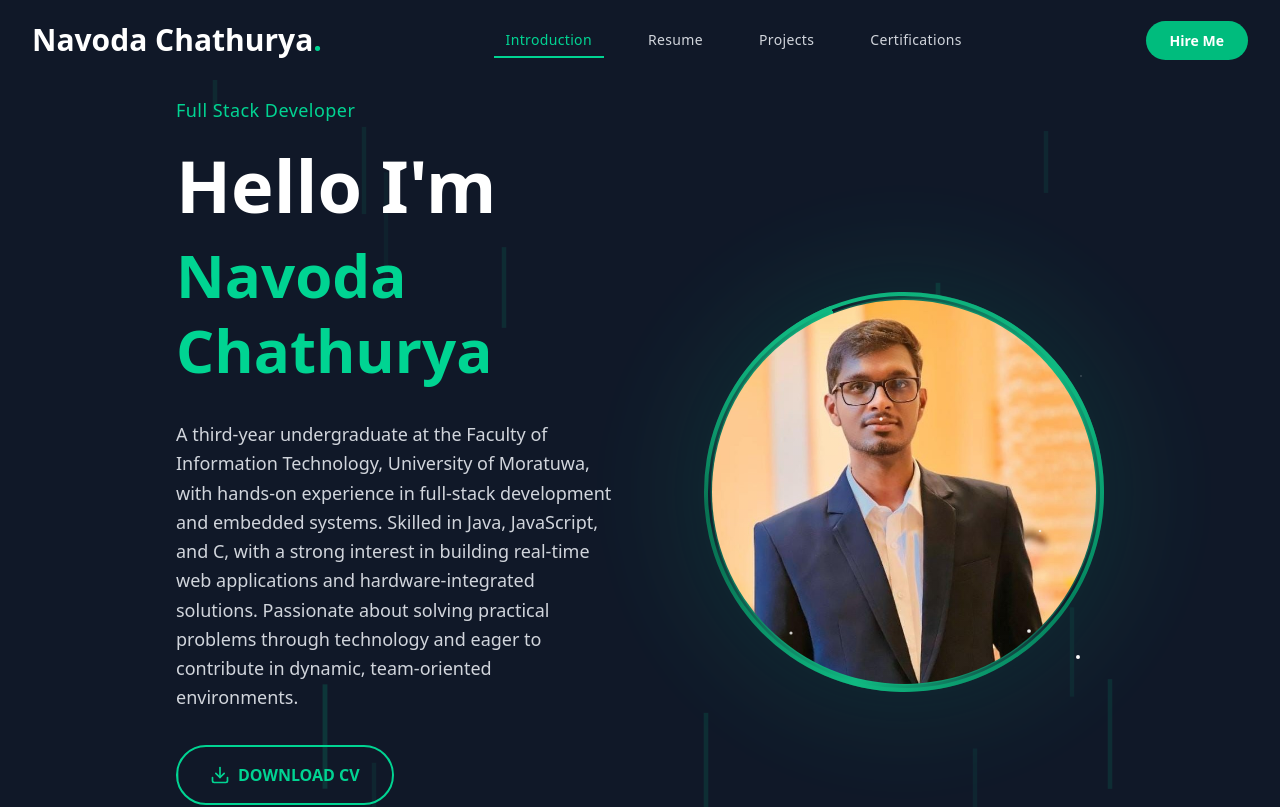
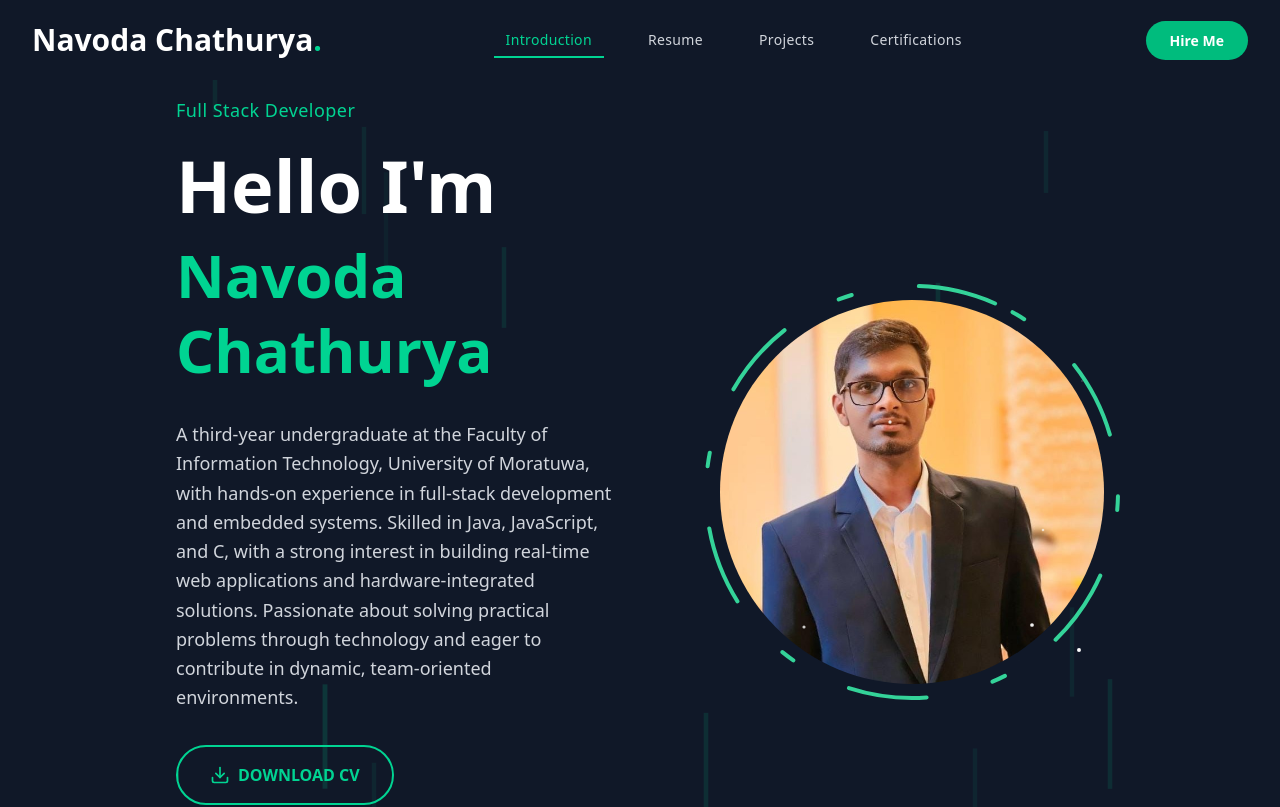
Before and after one commit to Navoda001/portfolio-frontend, a Next.js app: page / in a window 1280 px wide. Shown: the top 807 px of the page. Built offline with nearby package versions, Linux system fonts and the light colour scheme.

Commit message:
styles with count up and change image animation

```diff
--- a/app/pages/introduction/page.tsx
+++ b/app/pages/introduction/page.tsx
@@ -20,6 +20,8 @@ import {
 import { Typewriter } from 'react-simple-typewriter';
 import MobilePageNavigation from '@/app/components/MobilePageNavigation';
 import { usePathname } from 'next/navigation';
+import CountUp from 'react-countup';
+
 
 const Introduction = () => {
     const ref = useRef(null);
@@ -210,76 +212,37 @@ const Introduction = () => {
                         variants={itemVariants}
                         className="relative flex justify-center lg:justify-end mt-3"
                     >
-                        <div className="relative">
-                            {/* Outer Glow Ring */}
-                            <motion.div
-                                className="absolute inset-0 rounded-full opacity-50"
-                                style={{
-                                    background: "radial-gradient(circle, rgba(16, 185, 129, 0.3) 0%, transparent 70%)",
-                                    filter: "blur(20px)",
-                                    transform: "scale(1.3)",
+                        <div className="relative flex items-center justify-center">
+                            {/* Animated Circle */}
+                            <svg
+                                className="absolute w-[320px] h-[320px] lg:w-[420px] lg:h-[420px]"
+                                viewBox="0 0 420 420"
+                                fill="none"
+                            >
+                                <motion.circle
+                                    cx="210"
+                                    cy="210"
+                                    r="206"
+                                    stroke="#34d399" // emerald-400 hex
+                                    strokeWidth="4"
+                                    strokeLinecap="round"
+                                    strokeLinejoin="round"
+                                    initial={{ strokeDasharray: "24 10 0 0" }}
+                                    animate={{
+                                        strokeDasharray: ["15 120 25 25", "16 25 92 72", "4 250 22 22"],
+                                        rotate: [120, 360],
                                     }}
-                                animate={{
-                                    opacity: [0.3, 0.8, 0.3],
-                                    scale: [1.3, 1.5, 1.3],
-                                }}
-                                transition={{
-                                    duration: 4,
-                                    repeat: Infinity,
-                                    ease: "easeInOut",
-                                }}
-                            />
-
-                            {/* Primary Rotating Border */}
-                            <motion.div
-                                className="absolute inset-0 rounded-full p-1"
-                                style={{
-                                    background: "conic-gradient(from 0deg, #10b981 0%, #059669 25%, #047857 50%, #065f46 75%, #10b981 100%)",
-                                }}
-                                animate={{ rotate: 360 }}
-                                transition={{
-                                    duration: 6,
-                                    repeat: Infinity,
-                                    ease: "linear",
-                                }}
-                            >
-                                <div className="w-full h-full bg-gray-900 rounded-full" />
-                            </motion.div>
-
-                            {/* Secondary Counter-Rotating Border */}
-                            <motion.div
-                                className="absolute inset-0 rounded-full p-2"
-                                style={{
-                                    background: "conic-gradient(from 180deg, transparent 0%, #10b981 20%, transparent 40%, #10b981 60%, transparent 80%, #10b981 100%)",
-                                }}
-                                animate={{ rotate: -360 }}
                                     transition={{
                                         duration: 10,
                                         repeat: Infinity,
-                                    ease: "linear",
-                                }}
-                            >
-                                <div className="w-full h-full bg-transparent rounded-full" />
-                            </motion.div>
-
-                            {/* Pulsing Inner Ring */}
-                            <motion.div
-                                className="absolute inset-2 rounded-full border-2 border-emerald-400/30"
-                                animate={{
-                                    scale: [1, 1.05, 1],
-                                    borderColor: ["rgba(16, 185, 129, 0.3)", "rgba(16, 185, 129, 0.8)", "rgba(16, 185, 129, 0.3)"],
-                                }}
-                                transition={{
-                                    duration: 3,
-                                    repeat: Infinity,
-                                    ease: "easeInOut",
+                                        repeatType: "reverse",
                                     }}
                                 />
+                            </svg>
 
                             {/* Profile Image */}
                             <motion.div
-                                className="relative w-80 h-80 lg:w-96 lg:h-96 rounded-full overflow-hidden"
-                                style={{ margin: "8px" }}
+                                className="relative w-72 h-72 lg:w-96 lg:h-96 rounded-full overflow-hidden"
                                 initial={{ scale: 0.8, opacity: 0 }}
                                 animate={{ scale: 1, opacity: 1 }}
                                 transition={{ delay: 0.8, duration: 0.8 }}
@@ -292,22 +255,7 @@ const Introduction = () => {
                                     className="object-cover"
                                     priority
                                 />
-
-                                {/* Image Overlay Effect */}
-                                <motion.div
-                                    className="absolute inset-0 bg-gradient-to-br from-emerald-400/20 via-transparent to-emerald-600/20 rounded-full"
-                                    animate={{
-                                        opacity: [0, 0.3, 0],
-                                    }}
-                                    transition={{
-                                        duration: 5,
-                                        repeat: Infinity,
-                                        ease: "easeInOut",
-                                    }}
-                                />
                             </motion.div>
-
-
 
                             {/* Sparkle Effects */}
                             {[...Array(8)].map((_, i) => (
@@ -331,6 +279,7 @@ const Introduction = () => {
                                 />
                             ))}
                         </div>
+
                     </motion.div>
                 </motion.div>
 
@@ -362,13 +311,15 @@ const Introduction = () => {
                     animate={{ opacity: 1 }}
                     transition={{ delay: 1.5 + index * 0.1 }}
                 >
-                                    <motion.span
-                                        initial={{ opacity: 0 }}
-                                        animate={{ opacity: 1 }}
-                                        transition={{ delay: 1.8 + index * 0.1 }}
-                                    >
-                                        {stat.number}
-                                    </motion.span>
+                    <CountUp
+                        start={0}
+                        end={parseInt(stat.number.replace(/[^0-9]/g, ''))}
+                        duration={2.5}
+                        delay={1.8 + index * 0.1}
+                        suffix={stat.number.includes('+') ? '+' : ''}
+                        enableScrollSpy
+                        scrollSpyOnce
+                    />
                 </motion.h3>
                 <p className="text-gray-400 text-sm whitespace-pre-line">
                     {stat.label}
--- a/package.json
+++ b/package.json
@@ -16,6 +16,7 @@
     "motion": "^12.23.12",
     "next": "15.4.5",
     "react": "19.1.0",
+    "react-countup": "^6.5.3",
     "react-dom": "19.1.0",
     "react-select": "^5.10.2",
     "react-simple-typewriter": "^5.0.1",
```
Also changed, not shown: 1 other file (tests, documents, lock files or other folders). Lines whose indentation alone changed are shown as unchanged.
